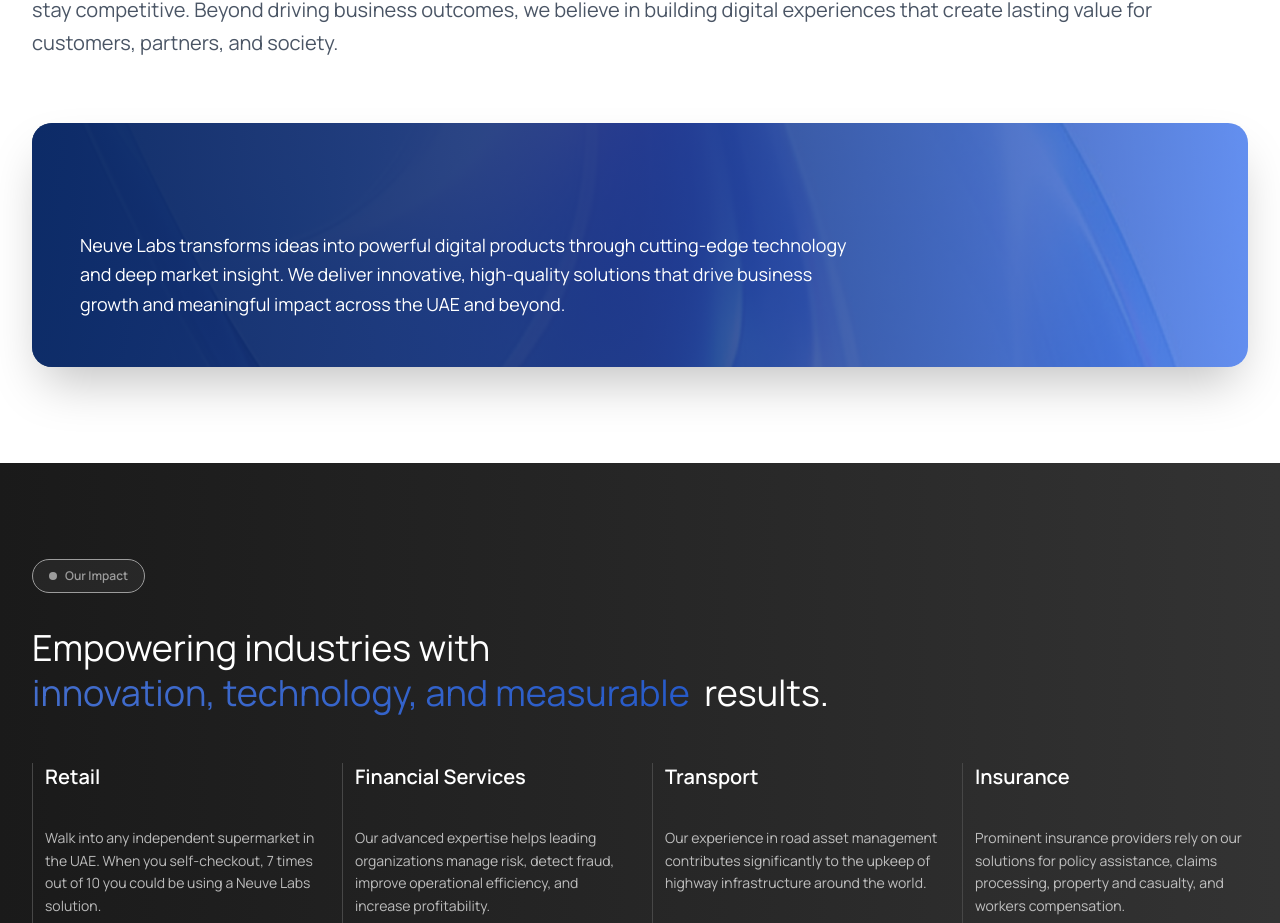
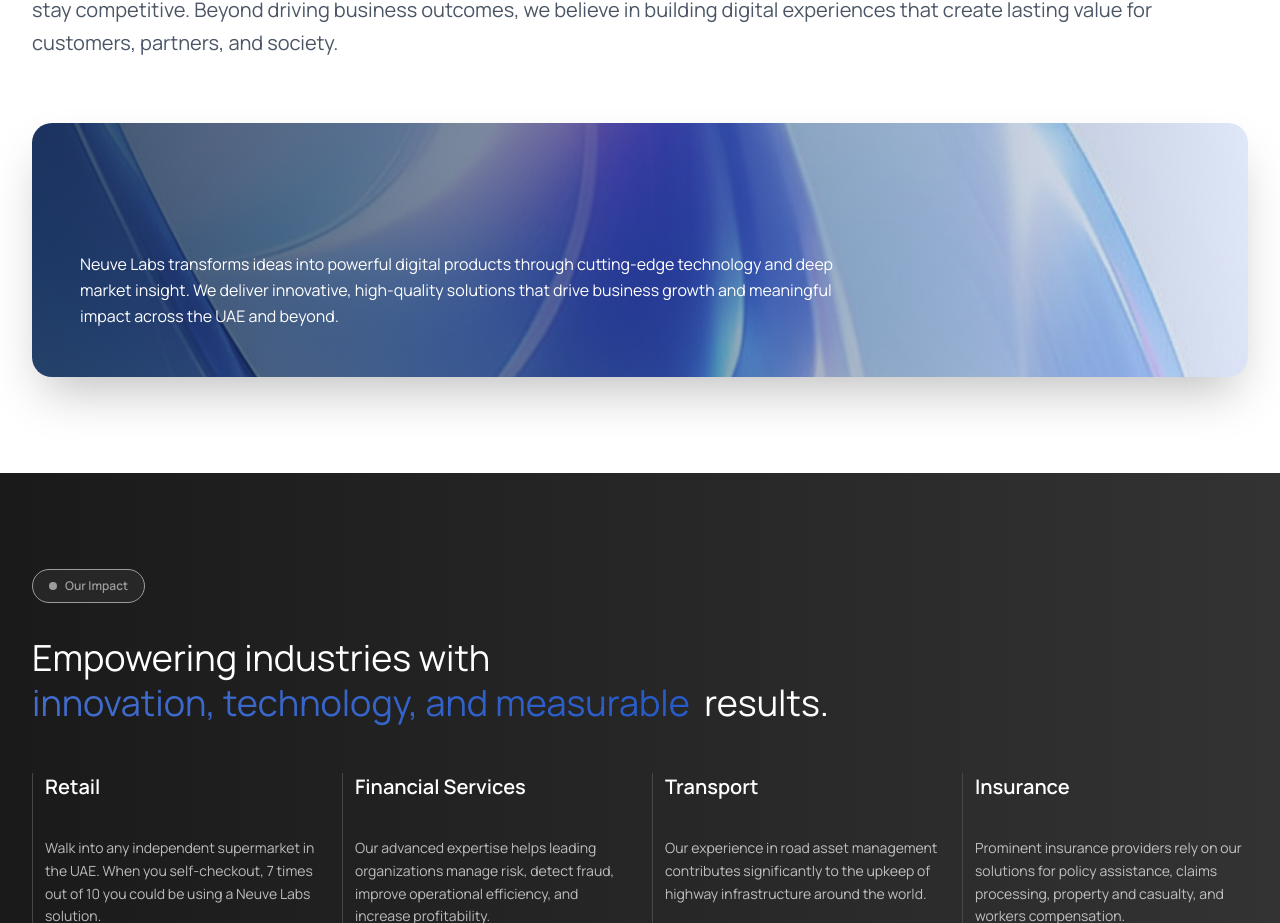
Before and after one commit to Xyvin-Technologies-Pvt-Ltd/neuvelabs-technologies, a Next.js app: page / in a window 1280 px wide. Shown: the part 1198-2121 px from the top of the page. Built offline with nearby package versions, Linux system fonts and the light colour scheme.

Commit message:
hero changes

```diff
--- a/app/page.js
+++ b/app/page.js
@@ -142,12 +142,12 @@
                 className="relative overflow-hidden rounded-[20px] bg-cover bg-center p-10 sm:p-12 text-white shadow-2xl"
                 style={{ backgroundImage: "url('/images/Frame 21.png')" }}
               >
-                <div className="absolute inset-0 bg-linear-to-r from-[#0B2A68]/90 via-[#1E3A8A]/80 to-[#2563EB]/70" />
+                <div className="absolute inset-0 bg-linear-to-r from-[#0B2A68]/10 via-[#1E3A8A]/10 to-[#2563EB]/10" />
                 <div className="absolute inset-0 opacity-40">
                   <div className="h-full w-full bg-[radial-gradient(circle_at_20%_20%,rgba(134, 132, 132, 0.27),transparent_60%),radial-gradient(circle_at_80%_30%,rgba(255,255,255,0.25),transparent_55%)]" />
                 </div>
-                <div className="relative pt-15 max-w-3xl">
-                  <p className="text-base sm:text-lg leading-relaxed">
+                <div className="relative pt-20 max-w-3xl">
+                  <p className="text-base sm:text-base leading-relaxed">
                     Neuve Labs transforms ideas into powerful digital products
                     through cutting-edge technology and deep market insight. We
                     deliver innovative, high-quality solutions that drive
```
